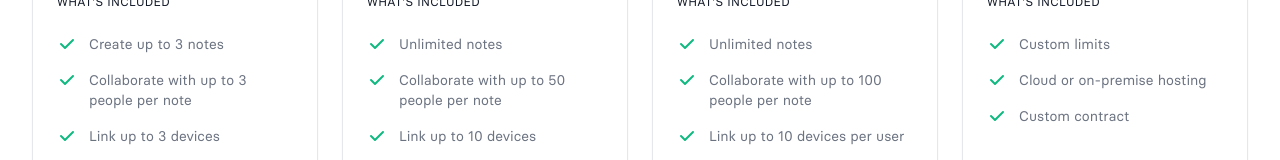
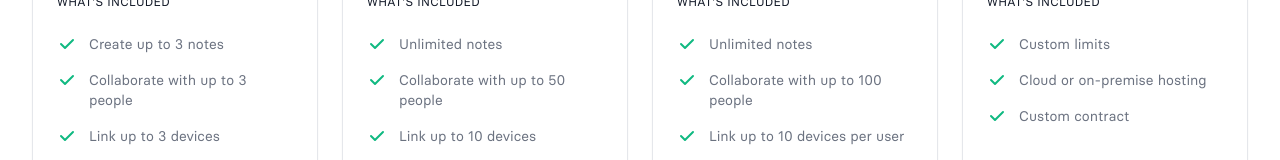
Before and after one commit to serenity-kit/website-legacy, a Next.js app: page /en/notes/pricing in a window 1280 px wide. Shown: the part 708-868 px from the top of the page. Built offline with nearby package versions, Linux system fonts and the light colour scheme; what @tailwindcss/typography, urql would draw is missing.

Commit message:
refine pricing strategy

```diff
--- a/pages/en/notes/pricing.tsx
+++ b/pages/en/notes/pricing.tsx
@@ -106,7 +106,7 @@ export default function Home() {
                 <ul className="mt-6 space-y-4">
                   <PricingFeature>Create up to 3 notes</PricingFeature>
                   <PricingFeature>
-                    Collaborate with up to 3 people per note
+                    Collaborate with up to 3 people
                   </PricingFeature>
                   <PricingFeature>Link up to 3 devices</PricingFeature>
                 </ul>
@@ -149,7 +149,7 @@ export default function Home() {
                 <ul className="mt-6 space-y-4">
                   <PricingFeature>Unlimited notes</PricingFeature>
                   <PricingFeature>
-                    Collaborate with up to 50 people per note
+                    Collaborate with up to 50 people
                   </PricingFeature>
                   <PricingFeature>Link up to 10 devices</PricingFeature>
                   <PricingFeature>Email support</PricingFeature>
@@ -191,7 +191,7 @@ export default function Home() {
                 <ul className="mt-6 space-y-4">
                   <PricingFeature>Unlimited notes</PricingFeature>
                   <PricingFeature>
-                    Collaborate with up to 100 people per note
+                    Collaborate with up to 100 people
                   </PricingFeature>
                   <PricingFeature>
                     Link up to 10 devices per user
```
